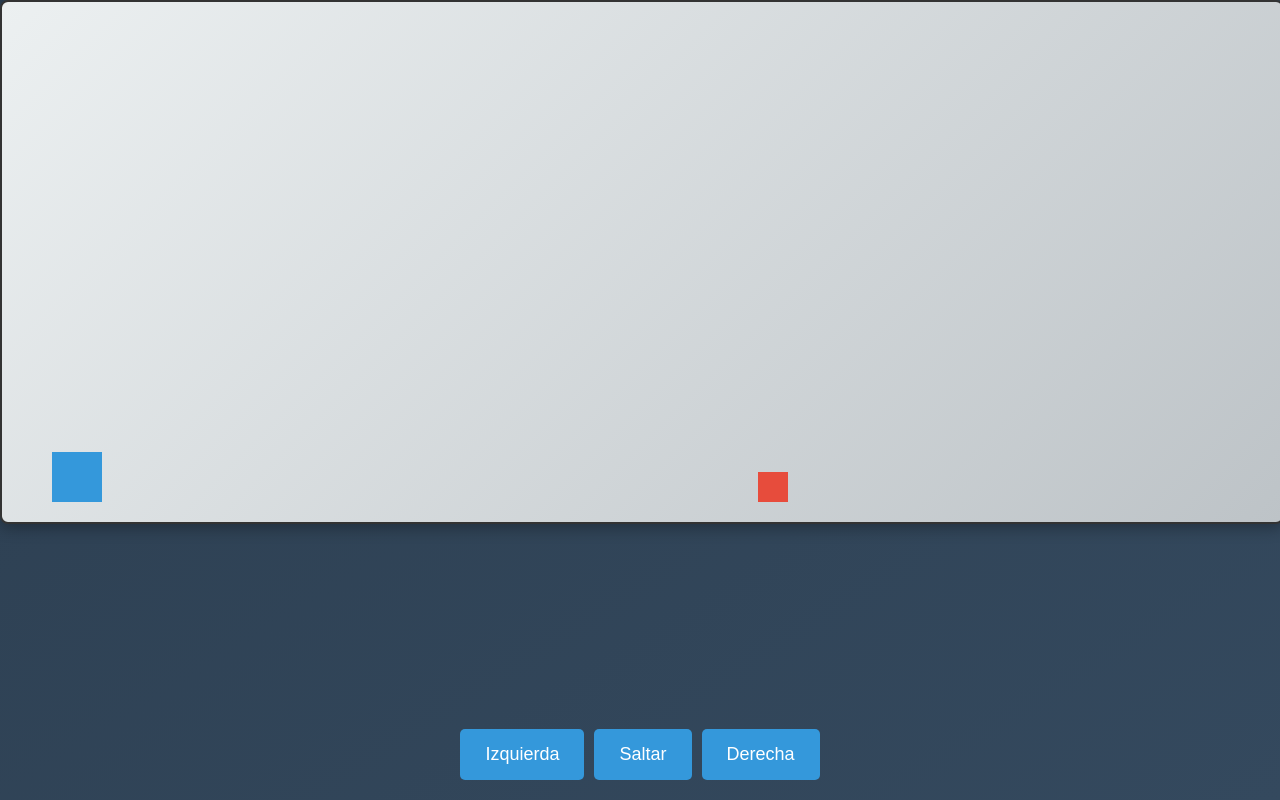
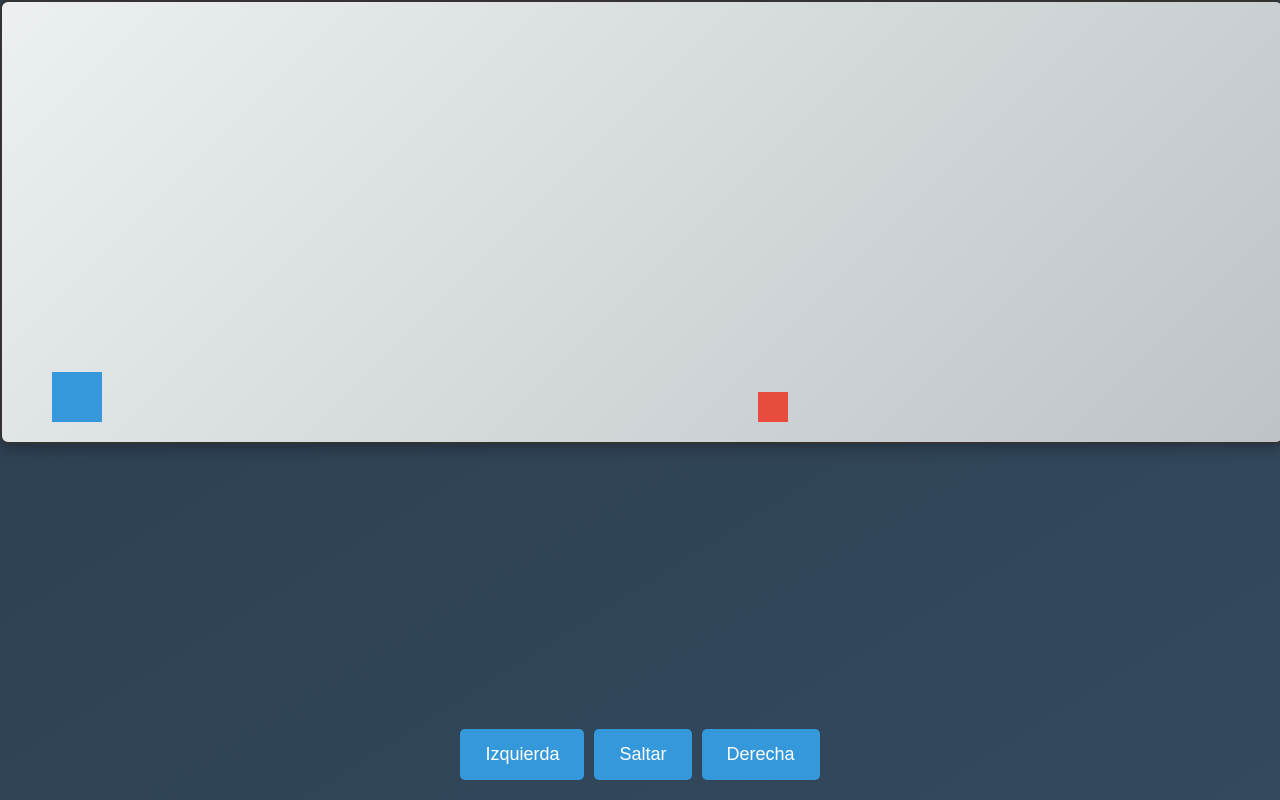
Before and after one commit to JoseLuisTF29/quientinemaspiernas7, a plain HTML site: page index.html in a window 1280 px wide. Both pictures are taken after a click on the button "Comenzar". Drawn offline with Linux system fonts and the light colour scheme.

Commit message:
Update styles.css

```diff
--- a/styles.css
+++ b/styles.css
@@ -11,7 +11,7 @@ body {
 .game-container {
     position: relative;
     width: 100vw;
-    height: 65vh; /* Reducir la altura del contenedor del juego */
+    height: 55vh; /* Reducir la altura del contenedor del juego */
     overflow: hidden;
     background: linear-gradient(135deg, #ecf0f1, #bdc3c7); /* Fondo del juego */
     border: 2px solid #333;
```
